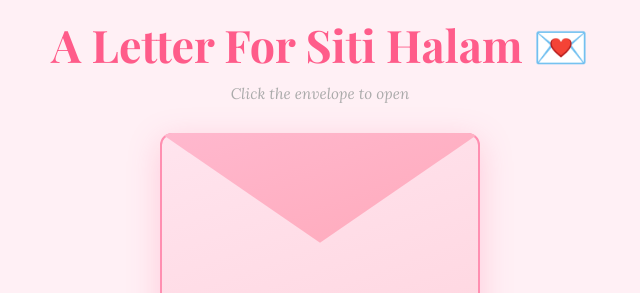
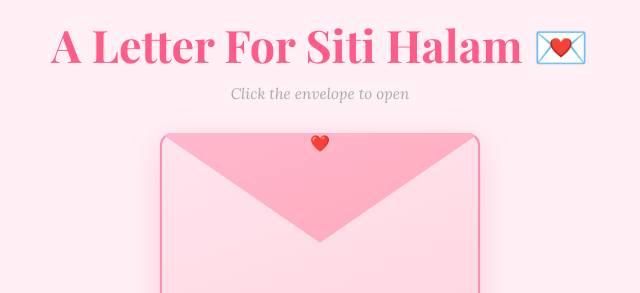
Before and after one commit to Acpoy/SITI-HALAM, a plain HTML site: page index.html in a window 1280 px wide. Shown: the part 3740-4033 px from the top of the page, 320-960 px from the left. Drawn offline with nearby package versions, Linux system fonts and the light colour scheme; a web font is replaced by a local one.

Commit message:
Update index.html

```diff
--- a/index.html
+++ b/index.html
@@ -116,7 +116,7 @@
       <p class="section-sub">Click the envelope to open</p>
       <div id="envelope-wrap">
         <div id="envelope" onclick="openEnvelope()">
-          <div id="env-flap"></div>
+          <div id="env-flap">❤️</div>
           <div id="env-body">
             <span class="env-heart"></span>
           </div>
```
